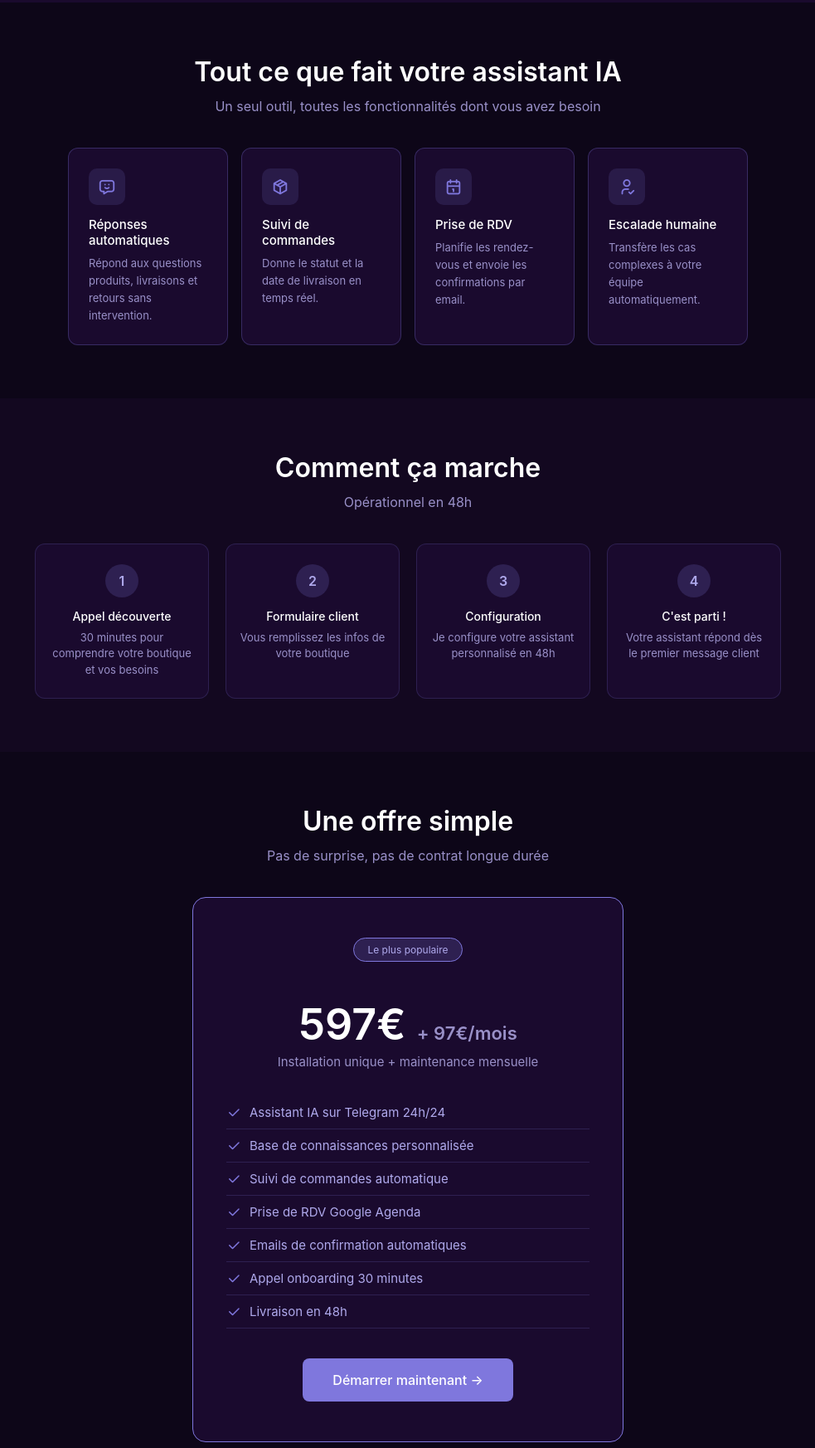
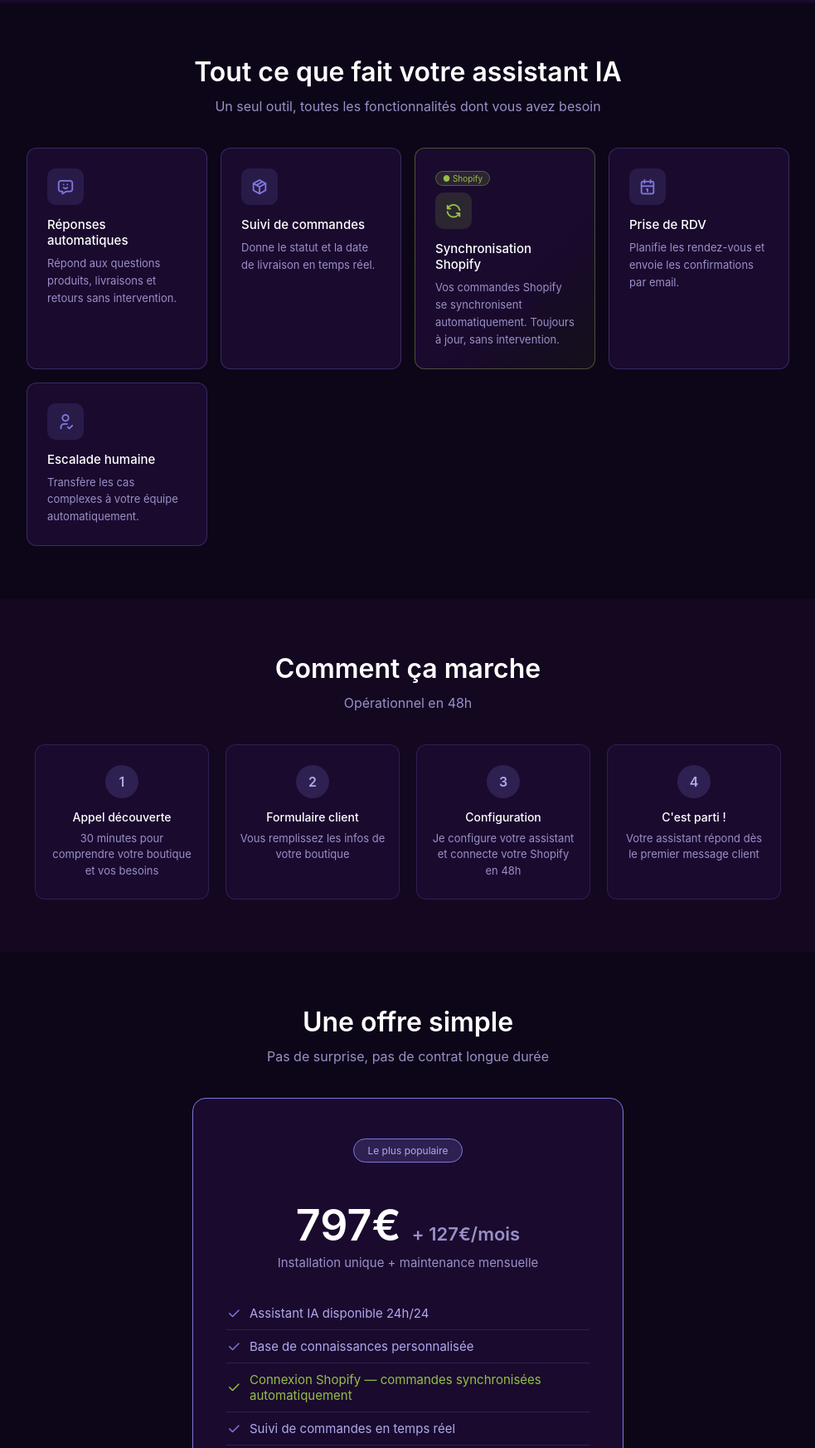
Before and after one commit to moms72550-boop/AIvow, a plain HTML site: page index.html in a window 1280 px wide. Shown: the part 608-2353 px from the top of the page at 83% size, without its empty margins (148-1131 px from the left). Drawn offline with Linux system fonts and the light colour scheme.

Commit message:
Update index.html

```diff
--- a/index.html
+++ b/index.html
@@ -19,15 +19,19 @@ body { font-family: -apple-system, BlinkMacSystemFont, 'Segoe UI', sans-serif; b
 .hero p { font-size: 18px; color: #9990c8; line-height: 1.7; max-width: 560px; margin: 0 auto 40px; }
 .btn-primary { display: inline-block; background: #7F77DD; color: #fff; padding: 16px 36px; border-radius: 8px; font-size: 16px; font-weight: 500; text-decoration: none; }
 .btn-primary:hover { background: #534AB7; }
-.section { padding: 64px 40px; max-width: 900px; margin: 0 auto; }
+.section { padding: 64px 40px; max-width: 1000px; margin: 0 auto; }
 .section-title { font-size: 32px; font-weight: 600; color: #fff; text-align: center; margin-bottom: 12px; }
 .section-sub { font-size: 16px; color: #9990c8; text-align: center; margin-bottom: 40px; }
 .features { display: grid; grid-template-columns: repeat(auto-fit, minmax(180px, 1fr)); gap: 16px; }
 .feature-card { background: #1a0a2e; border: 0.5px solid rgba(127,119,221,0.3); border-radius: 12px; padding: 24px; }
+.feature-card.shopify { border-color: rgba(149,191,71,0.4); background: linear-gradient(135deg, #1a0a2e 60%, rgba(149,191,71,0.05)); }
 .feature-icon { width: 44px; height: 44px; background: rgba(127,119,221,0.15); border-radius: 10px; display: flex; align-items: center; justify-content: center; margin-bottom: 14px; }
+.feature-card.shopify .feature-icon { background: rgba(149,191,71,0.15); }
 .feature-icon i { font-size: 22px; color: #7F77DD; }
+.feature-card.shopify .feature-icon i { color: #95bf47; }
 .feature-card h3 { font-size: 15px; font-weight: 500; color: #fff; margin-bottom: 8px; }
 .feature-card p { font-size: 13px; color: #9990c8; line-height: 1.6; }
+.shopify-badge { display: inline-block; background: rgba(149,191,71,0.15); color: #95bf47; font-size: 10px; padding: 2px 8px; border-radius: 10px; border: 0.5px solid rgba(149,191,71,0.4); margin-bottom: 8px; }
 .how { padding: 64px 40px; background: #130820; }
 .how-inner { max-width: 900px; margin: 0 auto; }
 .steps { display: grid; grid-template-columns: repeat(auto-fit, minmax(160px, 1fr)); gap: 20px; margin-top: 40px; }
@@ -43,6 +47,8 @@ body { font-family: -apple-system, BlinkMacSystemFont, 'Segoe UI', sans-serif; b
 .price-features { list-style: none; margin-bottom: 36px; text-align: left; }
 .price-features li { font-size: 15px; color: #AFA9EC; padding: 10px 0; border-bottom: 0.5px solid rgba(127,119,221,0.2); display: flex; align-items: center; gap: 10px; }
 .price-features li i { color: #7F77DD; font-size: 18px; flex-shrink: 0; }
+.price-features li.shopify-feature { color: #95bf47; }
+.price-features li.shopify-feature i { color: #95bf47; }
 .cta-section { background: #1a0a2e; padding: 80px 40px; text-align: center; }
 .cta-section h2 { font-size: 36px; font-weight: 600; color: #fff; margin-bottom: 16px; }
 .cta-section p { font-size: 16px; color: #9990c8; margin-bottom: 36px; max-width: 500px; margin-left: auto; margin-right: auto; }
@@ -82,6 +88,12 @@ body { font-family: -apple-system, BlinkMacSystemFont, 'Segoe UI', sans-serif; b
       <h3>Suivi de commandes</h3>
       <p>Donne le statut et la date de livraison en temps réel.</p>
     </div>
+    <div class="feature-card shopify">
+      <div class="shopify-badge">● Shopify</div>
+      <div class="feature-icon"><i class="ti ti-refresh"></i></div>
+      <h3>Synchronisation Shopify</h3>
+      <p>Vos commandes Shopify se synchronisent automatiquement. Toujours à jour, sans intervention.</p>
+    </div>
     <div class="feature-card">
       <div class="feature-icon"><i class="ti ti-calendar"></i></div>
       <h3>Prise de RDV</h3>
@@ -113,7 +125,7 @@ body { font-family: -apple-system, BlinkMacSystemFont, 'Segoe UI', sans-serif; b
       <div class="step">
         <div class="step-num">3</div>
         <h3>Configuration</h3>
-        <p>Je configure votre assistant personnalisé en 48h</p>
+        <p>Je configure votre assistant et connecte votre Shopify en 48h</p>
       </div>
       <div class="step">
         <div class="step-num">4</div>
@@ -129,12 +141,13 @@ body { font-family: -apple-system, BlinkMacSystemFont, 'Segoe UI', sans-serif; b
   <p class="section-sub">Pas de surprise, pas de contrat longue durée</p>
   <div class="pricing-card">
     <div class="badge">Le plus populaire</div>
-    <div class="price">597€ <span>+ 97€/mois</span></div>
+    <div class="price">797€ <span>+ 127€/mois</span></div>
     <p class="price-sub">Installation unique + maintenance mensuelle</p>
     <ul class="price-features">
-      <li><i class="ti ti-check"></i> Assistant IA sur Telegram 24h/24</li>
+      <li><i class="ti ti-check"></i> Assistant IA disponible 24h/24</li>
       <li><i class="ti ti-check"></i> Base de connaissances personnalisée</li>
-      <li><i class="ti ti-check"></i> Suivi de commandes automatique</li>
+      <li class="shopify-feature"><i class="ti ti-check"></i> Connexion Shopify — commandes synchronisées automatiquement</li>
+      <li><i class="ti ti-check"></i> Suivi de commandes en temps réel</li>
       <li><i class="ti ti-check"></i> Prise de RDV Google Agenda</li>
       <li><i class="ti ti-check"></i> Emails de confirmation automatiques</li>
       <li><i class="ti ti-check"></i> Appel onboarding 30 minutes</li>
```
